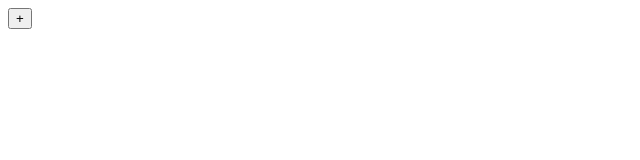
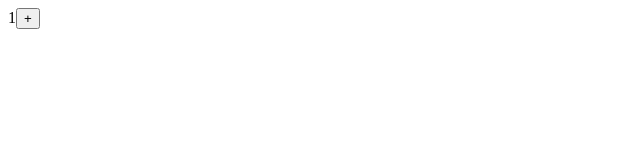
Before and after one commit to ZhangMin1998/react-redux, a React (Create React App) app: page / in a window 1280 px wide. Shown: the top 160 px of the page, without its empty margins (0-640 px from the left). Built offline with nearby package versions, Linux system fonts and the light colour scheme.

Commit message:
组件使用store中的数据

```diff
--- a/src/App.js
+++ b/src/App.js
@@ -1,5 +1,8 @@
+import { useSelector } from "react-redux"
 
 function App() {
+  // 使用数据
+  const { count } = useSelector(state => state.counter)
 
   const clickAdd = () => {
 
@@ -7,6 +10,7 @@ function App() {
 
   return (
     <div className="App">
+      { count }
       <button onClick={clickAdd}>+</button>
     </div>
   )
```
